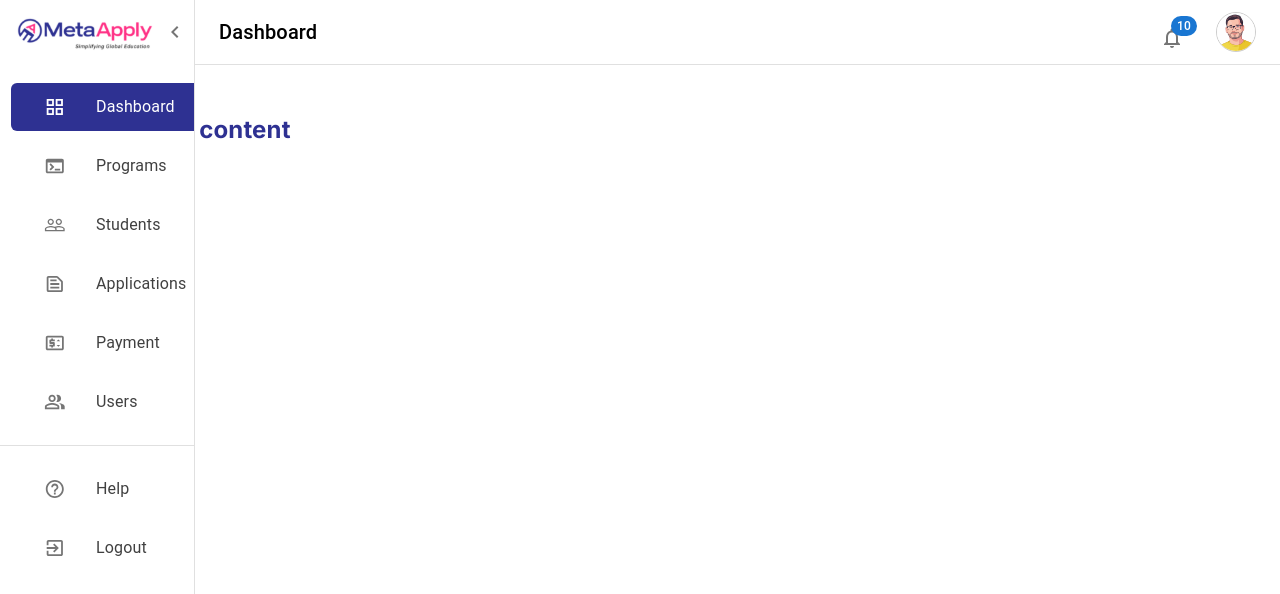
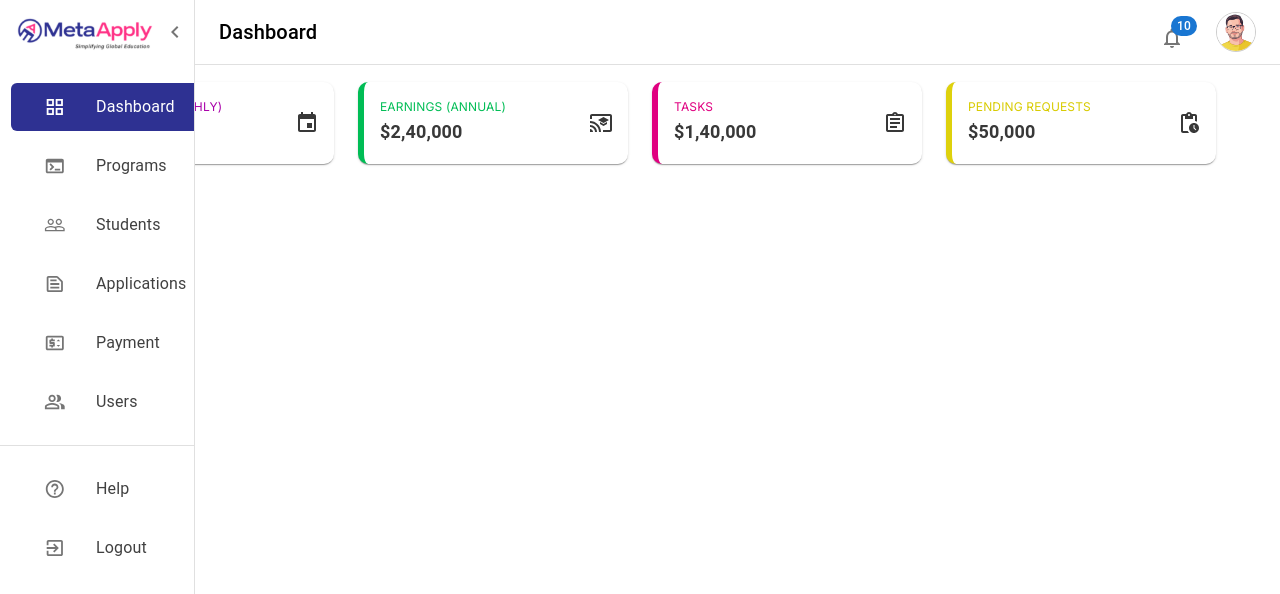
Before and after one commit to HimaniNegi/NextJs_Project, a Next.js app: page /dashboard in a window 1280 px wide. Shown: the top 594 px of the page. Built offline with nearby package versions, Linux system fonts and the light colour scheme.

Commit message:
created dashboard cards

```diff
--- a/src/app/dashboard/page.jsx
+++ b/src/app/dashboard/page.jsx
@@ -1,15 +1,19 @@
-import { Container, colors } from "@mui/material";
-import React from "react";
-// import "../../components/sidebar.jsx";
+"use client";
+import { Box, Container, CssBaseline } from "@mui/material";
+import React, { useContext } from "react";
+import AppContext from "@/appContext";
+import StatusCards from "@/components/statusCards";
 
 const Dashboard = ({ children }) => {
-  console.log("children");
+  const context = useContext(AppContext);
+
   return (
     <>
+      <CssBaseline />
       <Container className="modify_container">
-        <h2 style={{ color: "#2e3192", marginTop: "40px" }}>
-          Dashboard content
-        </h2>
+        <Box sx={{ marginTop: "10px" }}>
+          <StatusCards />
+        </Box>
       </Container>
     </>
   );
--- a/src/app/layout.js
+++ b/src/app/layout.js
@@ -1,10 +1,10 @@
-"use client"
+"use client";
 import Sidebar from "@/components/sidebar";
 import "./globals.css";
 import { Inter } from "next/font/google";
-import { useEffect, useState } from 'react';
-// import type { AppProps } from 'next/app'
-import { ThemeProvider, createTheme } from '@mui/material/styles';
+import { useEffect, useState } from "react";
+import { ThemeProvider, createTheme } from "@mui/material/styles";
+import AppContext from "@/appContext";
 
 const inter = Inter({ subsets: ["latin"] });
 
@@ -14,50 +14,47 @@ export const metadata = {
 };
 
 export default function RootLayout({ children }) {
-
-
+  const [value, setValue] = useState("himani");
   const lightTheme = createTheme({
     palette: {
-    mode: 'light'
-  }
-})
+      mode: "light",
+    },
+  });
 
   const darkTheme = createTheme({
     palette: {
-    mode: 'dark'
-  }
-})
+      mode: "dark",
+    },
+  });
 
   function getActiveTheme(themeMode) {
-  return themeMode === 'light' ? lightTheme : darkTheme;
+    return themeMode === "light" ? lightTheme : darkTheme;
   }
   const [activeTheme, setActiveTheme] = useState(lightTheme);
-  const [selectedTheme, setSelectedTheme] = useState('light');
+  const [selectedTheme, setSelectedTheme] = useState("light");
 
   const toggleTheme = () => {
-    const desiredTheme = selectedTheme === 'light' ? 'dark' : 'light';
+    const desiredTheme = selectedTheme === "light" ? "dark" : "light";
 
     setSelectedTheme(desiredTheme);
   };
 
   useEffect(() => {
-    setActiveTheme(getActiveTheme(selectedTheme))
+    setActiveTheme(getActiveTheme(selectedTheme));
   }, [selectedTheme]);
+
   return (
     <html lang="en">
-
       <body className={inter.className}>
         <ThemeProvider theme={activeTheme}>
+          <AppContext.Provider value={[value, setValue]}>
             <Sidebar />
-        <button
-  onClick={toggleTheme}
-  color={'info'}
->
+            <button onClick={toggleTheme} color={"info"}>
               Toggle Theme
             </button>
             {children}
+          </AppContext.Provider>
         </ThemeProvider>
-
       </body>
     </html>
   );
--- a/src/app/page.js
+++ b/src/app/page.js
@@ -1,5 +1,3 @@
-import styles from "./page.module.css";
-
 export default function Home() {
   return <>{/* <h1>home page</h1> */}</>;
 }
--- a/src/app/page.module.css
+++ b/src/app/page.module.css
@@ -3,3 +3,9 @@
     background: pink;
     margin-right: 0;
 }
+
+.modify_container.close {
+    width: calc(100% - 80px);
+    background: pink;
+    margin-right: 0;
+}
--- /dev/null
+++ b/src/appContext.jsx
@@ -0,0 +1,6 @@
+"use client";
+import { createContext } from "react";
+
+const AppContext = createContext();
+
+export default AppContext;
--- a/src/components/sidebar.jsx
+++ b/src/components/sidebar.jsx
@@ -33,6 +33,7 @@ import { useState } from "react";
 import { useEffect } from "react";
 import UserProfile from "./userProfile";
 import Notifications from "./notifications";
+import AppContext from "../appContext";
 
 const drawerWidth = 195;
 
--- /dev/null
+++ b/src/components/statusCards.jsx
@@ -0,0 +1,254 @@
+import React from "react";
+import { useTheme } from "@mui/material/styles";
+import {
+  Box,
+  Card,
+  CardContent,
+  Grid,
+  IconButton,
+  Typography,
+} from "@mui/material";
+import EventIcon from "@mui/icons-material/Event";
+import CastForEducationOutlinedIcon from "@mui/icons-material/CastForEducationOutlined";
+import AssignmentOutlinedIcon from "@mui/icons-material/AssignmentOutlined";
+import PendingActionsOutlinedIcon from "@mui/icons-material/PendingActionsOutlined";
+
+const StatusCards = () => {
+  const theme = useTheme();
+  return (
+    <>
+      <Grid container spacing={3}>
+        <Grid item xs={3}>
+          <Card
+            sx={{
+              display: "flex",
+              alignItems: "center",
+              justifyContent: "space-between",
+              paddingRight: "10px",
+              borderLeft: "6px solid purple",
+              borderRadius: " 10px",
+            }}
+          >
+            <Box
+              sx={{ display: "flex", flexDirection: "column", padding: "0" }}
+            >
+              <CardContent
+                sx={{
+                  paddingBottom: "16px!important",
+                }}
+              >
+                <Typography
+                  component="div"
+                  variant="p"
+                  sx={{
+                    textTransform: "uppercase",
+                    fontSize: "12px",
+                    margin: "0",
+                    // paddingBottom: "5px",
+                    color: "#a900a9",
+                  }}
+                >
+                  Earnings (Monthly)
+                </Typography>
+                <Typography
+                  variant="subtitle1"
+                  color="text.secondary"
+                  component="div"
+                  sx={{
+                    padding: "0",
+                    fontSize: "18px",
+                    color: "#383838",
+                    fontWeight: "600",
+                  }}
+                >
+                  $40,000
+                </Typography>
+              </CardContent>
+            </Box>
+            <IconButton
+              size="small"
+              aria-label="settings"
+              className="card-more-options"
+              sx={{ color: "#383838" }}
+            >
+              <EventIcon />
+            </IconButton>
+          </Card>
+        </Grid>
+
+        <Grid item xs={3}>
+          <Card
+            sx={{
+              display: "flex",
+              alignItems: "center",
+              justifyContent: "space-between",
+              paddingRight: "10px",
+              borderLeft: "6px solid #00bd55",
+              borderRadius: " 10px",
+            }}
+          >
+            <Box
+              sx={{ display: "flex", flexDirection: "column", padding: "0" }}
+            >
+              <CardContent
+                sx={{
+                  paddingBottom: "16px!important",
+                }}
+              >
+                <Typography
+                  component="div"
+                  variant="p"
+                  sx={{
+                    textTransform: "uppercase",
+                    fontSize: "12px",
+                    margin: "0",
+                    color: "#00bd55",
+                  }}
+                >
+                  Earnings (Annual)
+                </Typography>
+                <Typography
+                  variant="subtitle1"
+                  color="text.secondary"
+                  component="div"
+                  sx={{
+                    padding: "0",
+                    fontSize: "18px",
+                    color: "#383838",
+                    fontWeight: "600",
+                  }}
+                >
+                  $2,40,000
+                </Typography>
+              </CardContent>
+            </Box>
+            <IconButton
+              size="small"
+              aria-label="settings"
+              className="card-more-options"
+              sx={{ color: "#383838" }}
+            >
+              <CastForEducationOutlinedIcon />
+            </IconButton>
+          </Card>
+        </Grid>
+
+        <Grid item xs={3}>
+          <Card
+            sx={{
+              display: "flex",
+              alignItems: "center",
+              justifyContent: "space-between",
+              paddingRight: "10px",
+              borderLeft: "6px solid #e00080",
+              borderRadius: " 10px",
+            }}
+          >
+            <Box
+              sx={{ display: "flex", flexDirection: "column", padding: "0" }}
+            >
+              <CardContent
+                sx={{
+                  paddingBottom: "16px!important",
+                }}
+              >
+                <Typography
+                  component="div"
+                  variant="p"
+                  sx={{
+                    textTransform: "uppercase",
+                    fontSize: "12px",
+                    margin: "0",
+                    color: "#e00080",
+                  }}
+                >
+                  Tasks
+                </Typography>
+                <Typography
+                  variant="subtitle1"
+                  color="text.secondary"
+                  component="div"
+                  sx={{
+                    padding: "0",
+                    fontSize: "18px",
+                    color: "#383838",
+                    fontWeight: "600",
+                  }}
+                >
+                  $1,40,000
+                </Typography>
+              </CardContent>
+            </Box>
+            <IconButton
+              size="small"
+              aria-label="settings"
+              className="card-more-options"
+              sx={{ color: "#383838" }}
+            >
+              <AssignmentOutlinedIcon />
+            </IconButton>
+          </Card>
+        </Grid>
+
+        <Grid item xs={3}>
+          <Card
+            sx={{
+              display: "flex",
+              alignItems: "center",
+              justifyContent: "space-between",
+              paddingRight: "10px",
+              borderLeft: "6px solid #ded10c",
+              borderRadius: " 10px",
+            }}
+          >
+            <Box
+              sx={{ display: "flex", flexDirection: "column", padding: "0" }}
+            >
+              <CardContent
+                sx={{
+                  paddingBottom: "16px!important",
+                }}
+              >
+                <Typography
+                  component="div"
+                  variant="p"
+                  sx={{
+                    textTransform: "uppercase",
+                    fontSize: "12px",
+                    margin: "0",
+                    color: "#d8cb00",
+                  }}
+                >
+                  Pending Requests
+                </Typography>
+                <Typography
+                  variant="subtitle1"
+                  color="text.secondary"
+                  component="div"
+                  sx={{
+                    padding: "0",
+                    fontSize: "18px",
+                    color: "#383838",
+                    fontWeight: "600",
+                  }}
+                >
+                  $50,000
+                </Typography>
+              </CardContent>
+            </Box>
+            <IconButton
+              size="small"
+              aria-label="settings"
+              className="card-more-options"
+              sx={{ color: "#383838" }}
+            >
+              <PendingActionsOutlinedIcon />
+            </IconButton>
+          </Card>
+        </Grid>
+      </Grid>
+    </>
+  );
+};
+
+export default StatusCards;
```
Lines whose indentation alone changed are shown as unchanged.
